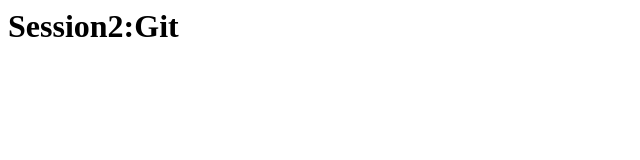
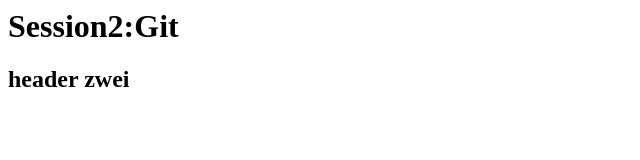
Before and after one commit to Falkensammer/html2, a plain HTML site: page index.html in a window 1280 px wide. Shown: the whole page, without its empty margins (0-640 px from the left). Drawn offline with Linux system fonts and the light colour scheme.

Commit message:
header 2 dazu

```diff
--- a/index.html
+++ b/index.html
@@ -1 +1,2 @@
 <h1>Session2:Git<h1>
+<h2>header zwei<h2>
```
